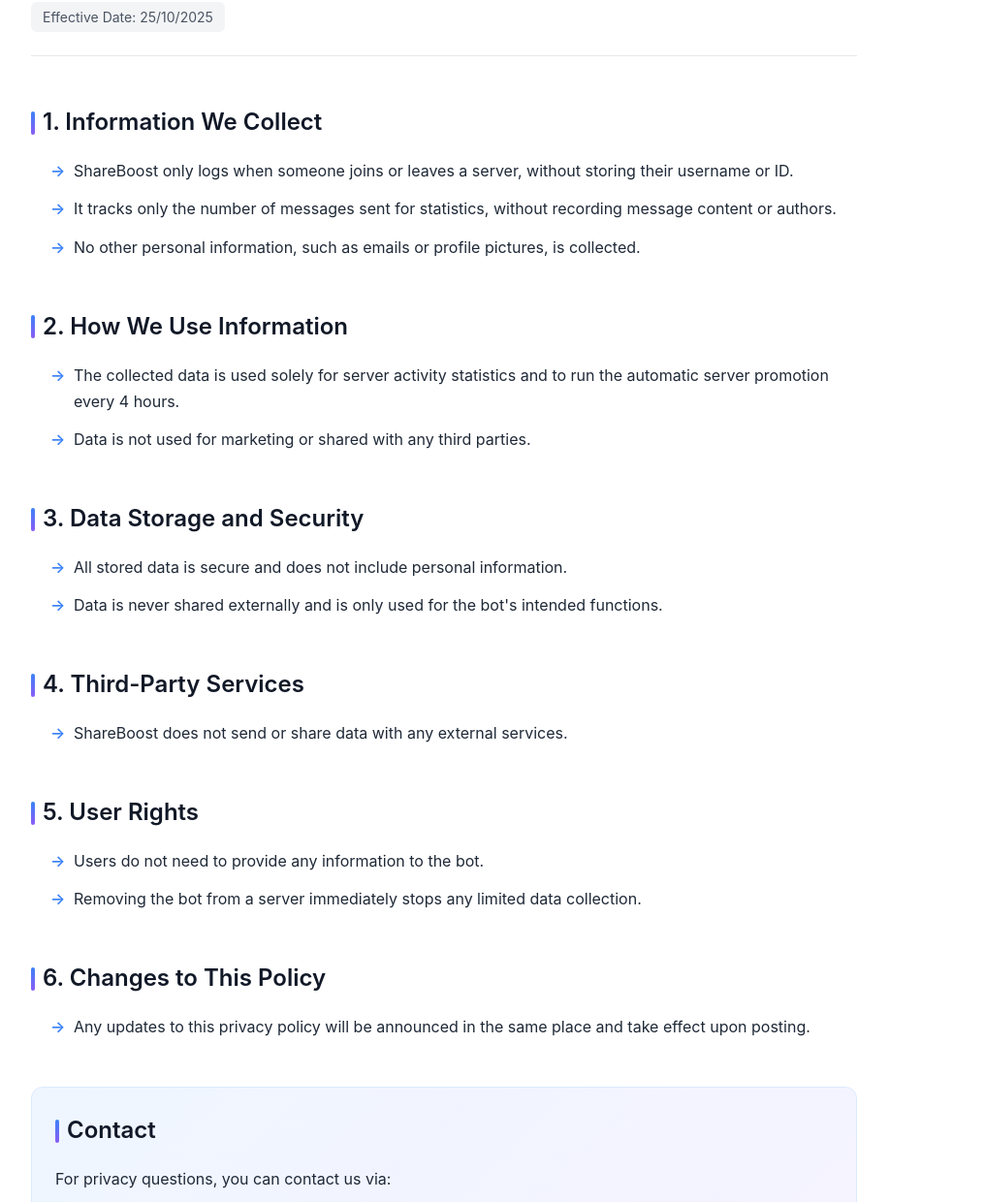
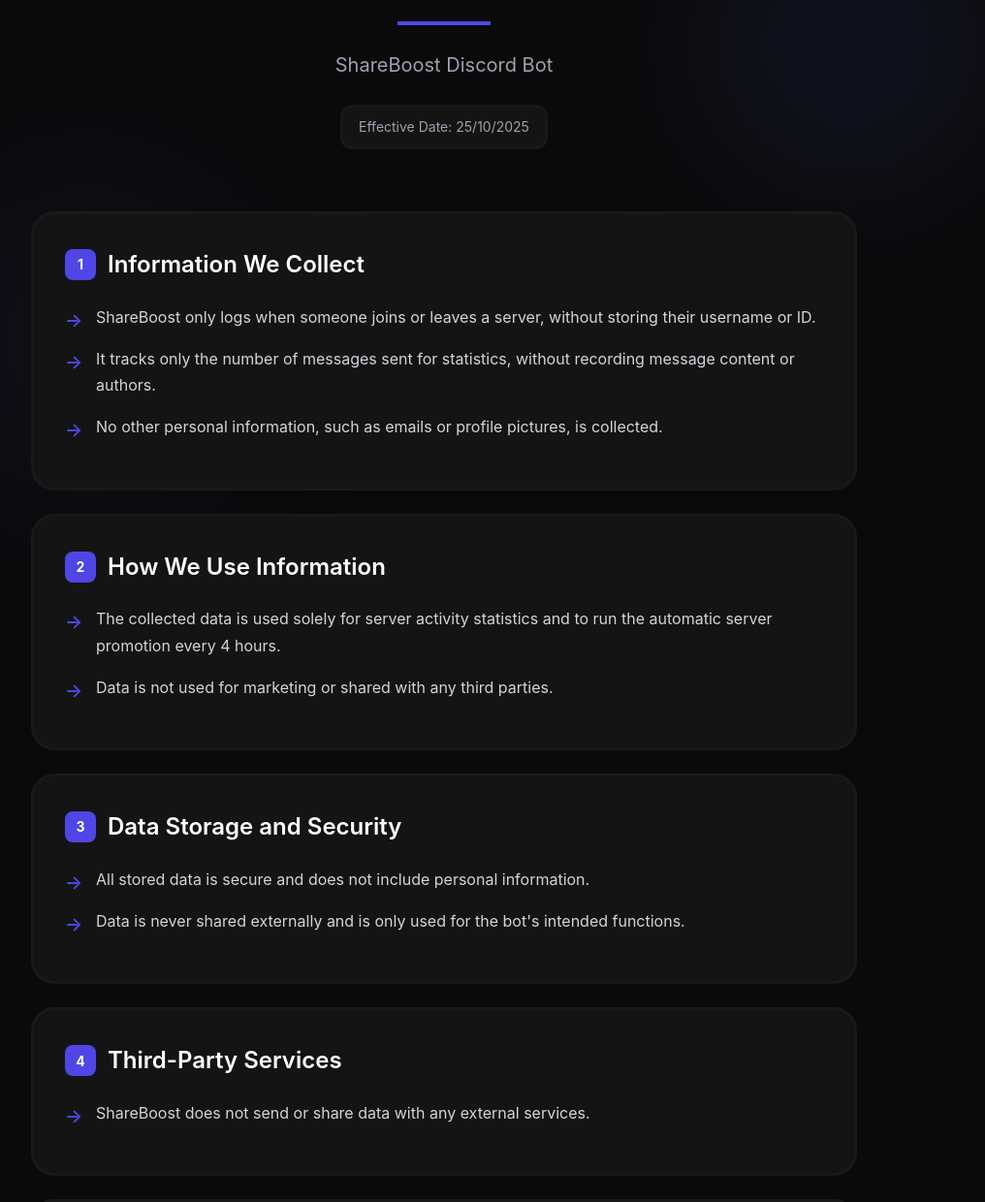
Before and after one commit to ShareBoostX/ShareBoost, a plain HTML site: page index.html in a window 1280 px wide. Shown: the part 177-1417 px from the top of the page at 97% size, without its empty margins (182-1198 px from the left). Drawn offline with Linux system fonts and the light colour scheme.

Commit message:
Revamp styles and structure of privacy policy page

```diff
--- a/index.html
+++ b/index.html
@@ -13,187 +13,328 @@
 
         body {
             font-family: -apple-system, BlinkMacSystemFont, 'Segoe UI', 'Roboto', 'Oxygen', 'Ubuntu', 'Cantarell', sans-serif;
+            background: #0a0a0a;
+            color: #e5e7eb;
             line-height: 1.7;
-            color: #1f2937;
-            background: #ffffff;
+            position: relative;
+            overflow-x: hidden;
+        }
+
+        .bg-blur {
+            position: fixed;
+            pointer-events: none;
+            z-index: 0;
+        }
+
+        .bg-blur-1 {
+            top: 5rem;
+            right: 5rem;
+            width: 18rem;
+            height: 18rem;
+            background: rgba(99, 102, 241, 0.1);
+            border-radius: 50%;
+            filter: blur(80px);
+        }
+
+        .bg-blur-2 {
+            bottom: 5rem;
+            left: 5rem;
+            width: 24rem;
+            height: 24rem;
+            background: rgba(99, 102, 241, 0.05);
+            border-radius: 50%;
+            filter: blur(80px);
         }
 
         .container {
             max-width: 900px;
             margin: 0 auto;
-            padding: 60px 24px;
+            padding: 80px 24px;
+            position: relative;
+            z-index: 10;
         }
 
         header {
-            margin-bottom: 48px;
-            padding-bottom: 24px;
-            border-bottom: 1px solid #e5e7eb;
+            text-align: center;
+            margin-bottom: 64px;
+            animation: fadeInUp 0.6s ease-out;
         }
 
         h1 {
-            font-size: 2.5rem;
+            font-size: 3.5rem;
             font-weight: 700;
-            color: #111827;
+            color: white;
+            margin-bottom: 16px;
+        }
+
+        .subtitle {
+            font-size: 1.25rem;
+            color: #9ca3af;
             margin-bottom: 12px;
         }
 
-        .subtitle {
-            font-size: 1.125rem;
-            color: #6b7280;
-            margin-bottom: 8px;
+        .divider {
+            width: 96px;
+            height: 4px;
+            background: #4f46e5;
+            margin: 24px auto;
         }
 
         .effective-date {
             display: inline-block;
-            background: #f3f4f6;
-            padding: 4px 12px;
-            border-radius: 6px;
+            background: #141414;
+            border: 3px solid #191919;
+            padding: 8px 16px;
+            border-radius: 12px;
             font-size: 0.875rem;
-            color: #4b5563;
+            color: #9ca3af;
+            margin-top: 12px;
         }
+
+        .section {
+            background: #141414;
+            border: 3px solid #191919;
+            border-radius: 24px;
+            padding: 32px;
+            margin-bottom: 24px;
+            transition: all 0.3s ease;
+            animation: fadeInUp 0.6s ease-out backwards;
+        }
+
+        .section:hover {
+            border-color: rgba(99, 102, 241, 0.5);
+            transform: translateY(-8px);
+        }
+
+        .section:nth-child(1) { animation-delay: 0.1s; }
+        .section:nth-child(2) { animation-delay: 0.2s; }
+        .section:nth-child(3) { animation-delay: 0.3s; }
+        .section:nth-child(4) { animation-delay: 0.4s; }
+        .section:nth-child(5) { animation-delay: 0.5s; }
+        .section:nth-child(6) { animation-delay: 0.6s; }
 
         h2 {
             font-size: 1.5rem;
             font-weight: 600;
-            color: #111827;
-            margin-top: 48px;
-            margin-bottom: 16px;
+            color: white;
+            margin-bottom: 20px;
             display: flex;
             align-items: center;
-            gap: 8px;
+            gap: 12px;
         }
 
-        h2::before {
-            content: '';
-            width: 4px;
-            height: 24px;
-            background: linear-gradient(to bottom, #3b82f6, #8b5cf6);
-            border-radius: 2px;
+        .section-number {
+            display: inline-flex;
+            align-items: center;
+            justify-content: center;
+            width: 32px;
+            height: 32px;
+            background: #4f46e5;
+            border-radius: 8px;
+            font-size: 0.875rem;
+            font-weight: 700;
         }
 
         ul {
             list-style: none;
-            margin-left: 20px;
+            margin-left: 0;
         }
 
         li {
-            margin-bottom: 12px;
-            padding-left: 24px;
+            margin-bottom: 16px;
+            padding-left: 32px;
             position: relative;
+            color: #d1d5db;
         }
 
         li::before {
             content: '→';
             position: absolute;
             left: 0;
-            color: #3b82f6;
+            color: #4f46e5;
             font-weight: 600;
+            font-size: 1.2rem;
         }
 
-        .contact-box {
-            background: linear-gradient(135deg, #eff6ff 0%, #f5f3ff 100%);
-            border: 1px solid #dbeafe;
-            border-radius: 12px;
-            padding: 24px;
+        .contact-section {
+            background: linear-gradient(135deg, rgba(99, 102, 241, 0.1) 0%, rgba(139, 92, 246, 0.1) 100%);
+            border: 3px solid rgba(99, 102, 241, 0.3);
+            border-radius: 24px;
+            padding: 32px;
             margin-top: 48px;
+            animation: fadeInUp 0.6s ease-out 0.7s backwards;
         }
 
-        .contact-box h2 {
-            margin-top: 0;
+        .contact-section h2 {
+            margin-bottom: 16px;
         }
 
-        .contact-box p {
-            margin-bottom: 16px;
+        .contact-section p {
+            margin-bottom: 20px;
+            color: #d1d5db;
         }
 
         .discord-link {
             display: inline-flex;
             align-items: center;
             gap: 8px;
-            background: #5865f2;
+            background: #4f46e5;
             color: white;
-            padding: 10px 20px;
-            border-radius: 8px;
+            padding: 12px 24px;
+            border-radius: 12px;
             text-decoration: none;
-            font-weight: 500;
-            transition: all 0.2s;
+            font-weight: 600;
+            transition: all 0.3s;
         }
 
         .discord-link:hover {
-            background: #4752c4;
-            transform: translateY(-1px);
+            background: #4338ca;
+            transform: translateY(-2px);
         }
 
         footer {
-            margin-top: 64px;
-            padding-top: 24px;
-            border-top: 1px solid #e5e7eb;
+            margin-top: 80px;
+            padding-top: 32px;
+            border-top: 3px solid #191919;
             text-align: center;
             color: #6b7280;
             font-size: 0.875rem;
+            animation: fadeInUp 0.6s ease-out 0.8s backwards;
+        }
+
+        @keyframes fadeInUp {
+            from {
+                opacity: 0;
+                transform: translateY(30px);
+            }
+            to {
+                opacity: 1;
+                transform: translateY(0);
+            }
         }
 
         @media (max-width: 768px) {
             .container {
-                padding: 40px 16px;
+                padding: 60px 16px;
             }
 
             h1 {
-                font-size: 2rem;
+                font-size: 2.5rem;
+            }
+
+            .section {
+                padding: 24px;
             }
 
             h2 {
                 font-size: 1.25rem;
             }
         }
+
+        ::-webkit-scrollbar {
+  width: 12px;
+  height: 14px;
+}
+
+
+::-webkit-scrollbar-track {
+  background: transparent;
+}
+
+::-webkit-scrollbar-thumb {
+  background-color: #818cf8;
+  border-radius: 4px;
+}
+
+::-webkit-scrollbar-thumb:hover {
+  background-color: #6366f1;
+}
+
     </style>
 </head>
 <body>
+    <div class="bg-blur bg-blur-1"></div>
+    <div class="bg-blur bg-blur-2"></div>
+
     <div class="container">
         <header>
             <h1>Privacy Policy</h1>
+            <div class="divider"></div>
             <p class="subtitle">ShareBoost Discord Bot</p>
             <span class="effective-date">Effective Date: 25/10/2025</span>
         </header>
 
         <main>
-            <h2>1. Information We Collect</h2>
+            <div class="section">
+                <h2>
+                    <span class="section-number">1</span>
+                    Information We Collect
+                </h2>
                 <ul>
                     <li>ShareBoost only logs when someone joins or leaves a server, without storing their username or ID.</li>
                     <li>It tracks only the number of messages sent for statistics, without recording message content or authors.</li>
                     <li>No other personal information, such as emails or profile pictures, is collected.</li>
                 </ul>
+            </div>
 
-            <h2>2. How We Use Information</h2>
+            <div class="section">
+                <h2>
+                    <span class="section-number">2</span>
+                    How We Use Information
+                </h2>
                 <ul>
                     <li>The collected data is used solely for server activity statistics and to run the automatic server promotion every 4 hours.</li>
                     <li>Data is not used for marketing or shared with any third parties.</li>
                 </ul>
+            </div>
 
-            <h2>3. Data Storage and Security</h2>
+            <div class="section">
+                <h2>
+                    <span class="section-number">3</span>
+                    Data Storage and Security
+                </h2>
                 <ul>
                     <li>All stored data is secure and does not include personal information.</li>
                     <li>Data is never shared externally and is only used for the bot's intended functions.</li>
                 </ul>
+            </div>
 
-            <h2>4. Third-Party Services</h2>
+            <div class="section">
+                <h2>
+                    <span class="section-number">4</span>
+                    Third-Party Services
+                </h2>
                 <ul>
                     <li>ShareBoost does not send or share data with any external services.</li>
                 </ul>
+            </div>
 
-            <h2>5. User Rights</h2>
+            <div class="section">
+                <h2>
+                    <span class="section-number">5</span>
+                    User Rights
+                </h2>
                 <ul>
                     <li>Users do not need to provide any information to the bot.</li>
                     <li>Removing the bot from a server immediately stops any limited data collection.</li>
                 </ul>
+            </div>
 
-            <h2>6. Changes to This Policy</h2>
+            <div class="section">
+                <h2>
+                    <span class="section-number">6</span>
+                    Changes to This Policy
+                </h2>
                 <ul>
                     <li>Any updates to this privacy policy will be announced in the same place and take effect upon posting.</li>
                 </ul>
+            </div>
 
-            <div class="contact-box">
-                <h2>Contact</h2>
+            <div class="contact-section">
+                <h2>
+                    <span class="section-number">📧</span>
+                    Contact
+                </h2>
                 <p>For privacy questions, you can contact us via:</p>
                 <a href="https://discord.gg/EMPftEUt" class="discord-link" target="_blank">
                     <svg width="20" height="20" fill="currentColor" viewBox="0 0 24 24">
```
Lines whose indentation alone changed are shown as unchanged.
